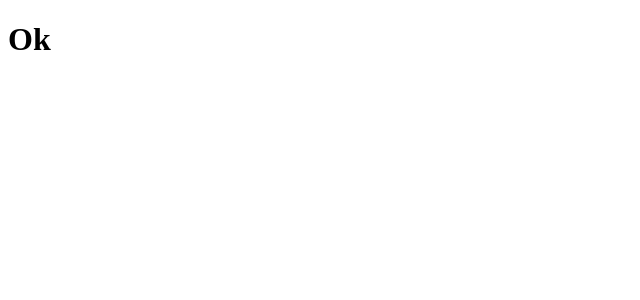
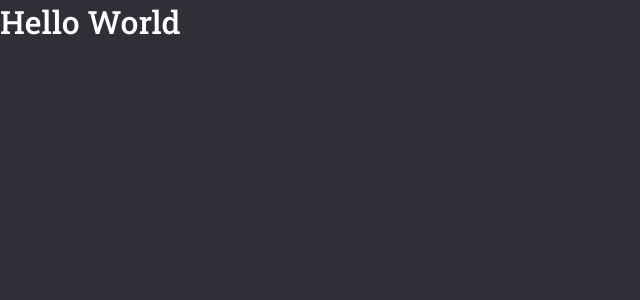
Before and after one commit to williamrlbrito/front-end-react, a React (Create React App) app: page / in a window 1280 px wide. Shown: the top 300 px of the page, without its empty margins (0-640 px from the left). Built offline with nearby package versions, Linux system fonts and the light colour scheme.

Commit message:
--Estilos globais

```diff
--- a/public/index.html
+++ b/public/index.html
@@ -5,6 +5,8 @@
     <meta name="viewport" content="width=device-width, initial-scale=1" />
     <meta name="theme-color" content="#FF9000" />
     <title>GoBarber</title>
+
+    <link href="https://fonts.googleapis.com/css2?family=Roboto+Slab:wght@400;500&display=swap" rel="stylesheet">
   </head>
   <body>
     <noscript>You need to enable JavaScript to run this app.</noscript>
--- a/src/App.tsx
+++ b/src/App.tsx
@@ -1,5 +1,12 @@
 import React from 'react';
 
-const App: React.FC = () => <h1>Ok</h1>;
+import GlobalStyle from './styles/global';
+
+const App: React.FC = () => (
+  <>
+    <h1>Hello World</h1>
+    <GlobalStyle />
+  </>
+);
 
 export default App;
--- /dev/null
+++ b/src/styles/global.ts
@@ -0,0 +1,29 @@
+import { createGlobalStyle } from 'styled-components';
+
+export default createGlobalStyle`
+  * {
+    margin:0;
+    padding: 0;
+    outline: 0;
+    box-sizing: border-box;
+  }
+
+  body {
+    background: #312E38;
+    color: #FFF;
+    -webkit-font-smoothing: antialiased;
+  }
+
+  body, input, button {
+    font-family: 'Roboto Slab', serif;
+    font-size: 16px;
+  }
+
+  h1, h2, h3, h4, h5, h6, strong {
+    font-weight: 500;
+  }
+
+  button {
+    cursor: pointer;
+  }
+`;
```
